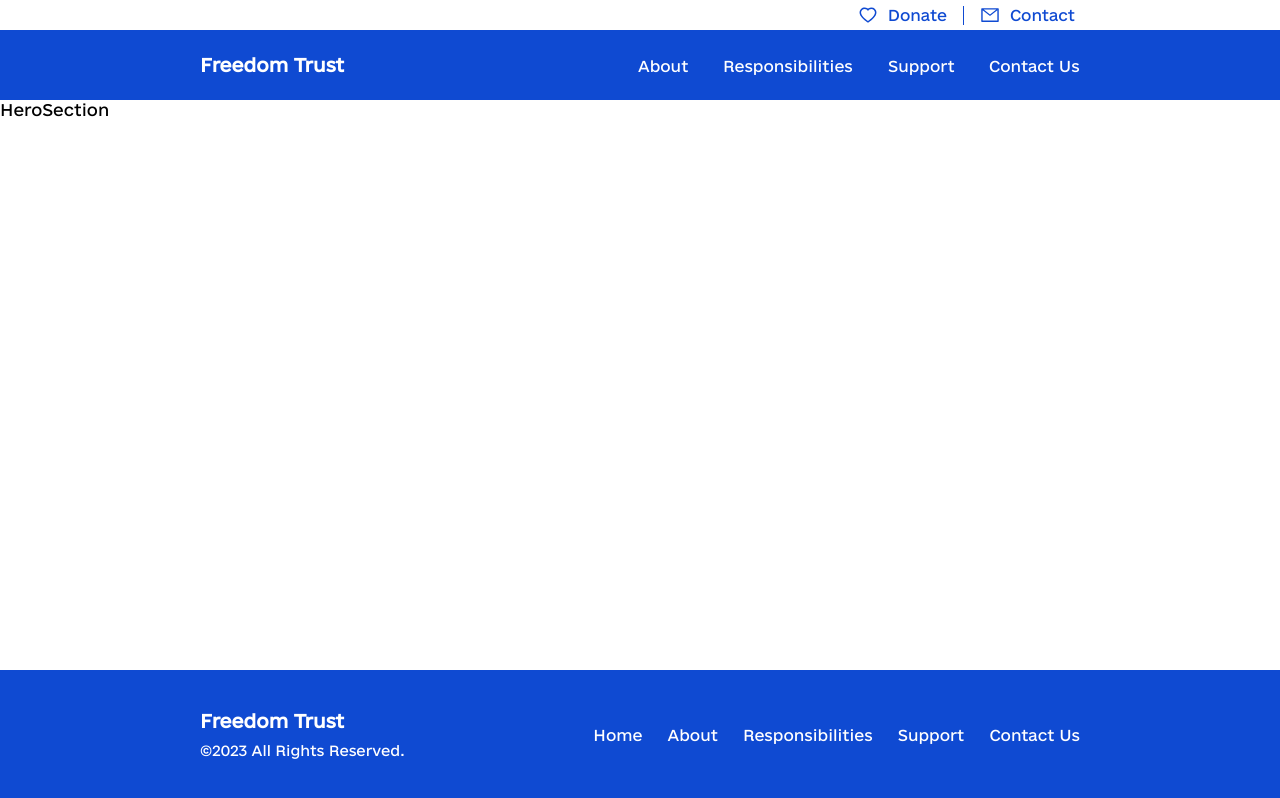
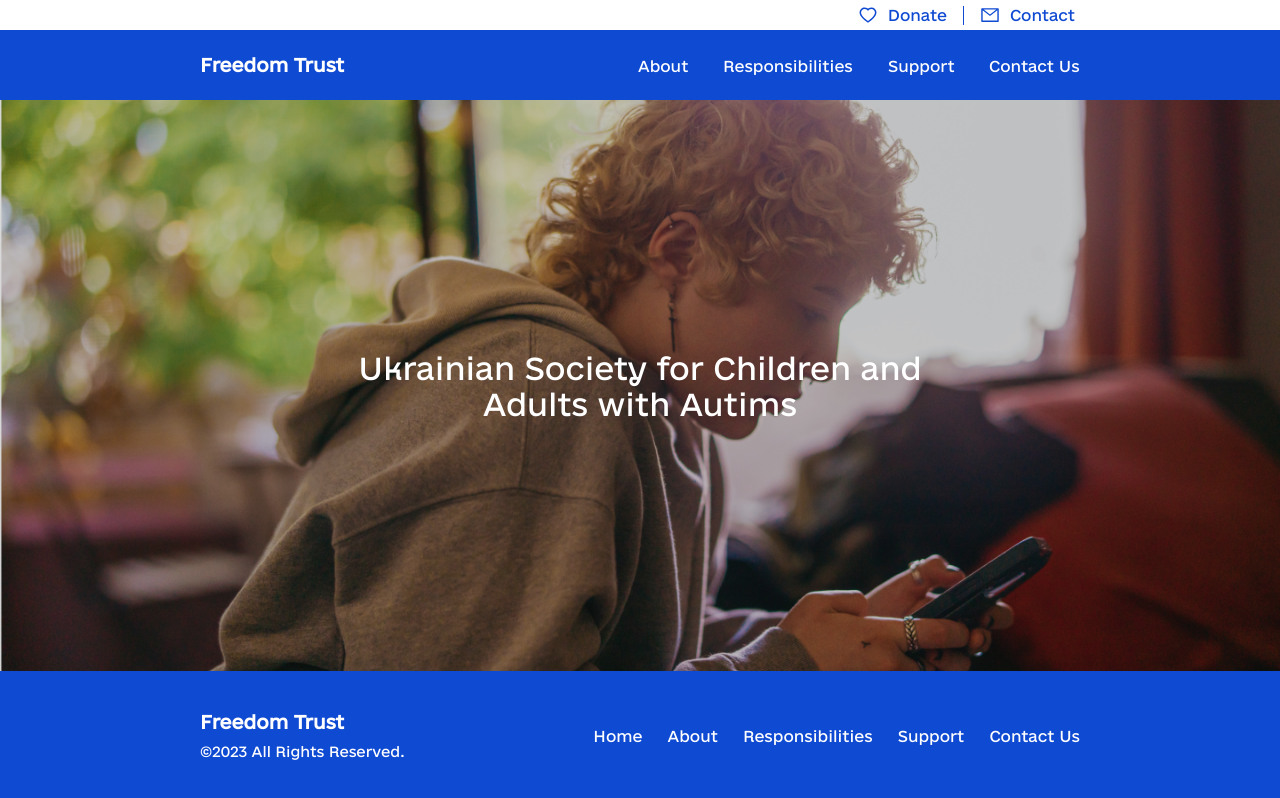
Before and after one commit to yanzhabko/freedom-trust, a Next.js app: page / in a window 1280 px wide. Built offline with nearby package versions, Linux system fonts and the light colour scheme.

Commit message:
add hero section

```diff
--- a/app/page.tsx
+++ b/app/page.tsx
@@ -1,10 +1,11 @@
 import React from "react"
 import HeroSection from "@/sections/home_page/HeroSection"
+import BackgroundImages from "@/images/home_page/background.png"
 
 export default function Home() {
   return (
-    <div>
-      <HeroSection />
-    </div>
+    <>
+      <HeroSection image={BackgroundImages} title="Ukrainian Society for Children and Adults with Autims"/>
+    </>
   )
 }
--- a/sections/home_page/HeroSection.module.scss
+++ b/sections/home_page/HeroSection.module.scss
@@ -2,3 +2,40 @@
 @import "@/style/container";
 @import "@/style/fonts";
 @import "@/style/colors";
+
+.hero {
+  width: 100%;
+  height: 600px;
+
+  &__background {
+    width: 100%;
+    height: 100%;
+    background-size: cover;
+    background-repeat: no-repeat;
+    background-position: center;
+  }
+
+  &__container {
+    width: 100%;
+    height: 100%;
+    display: flex;
+    align-items: center;
+  }
+
+  &__title {
+    color: $default-white;
+    font-size: 22px;
+    text-align: center;
+
+    @include for-size(tablet) {
+      font-size: 30px;
+			width: 572px;
+    }
+		@include for-size(laptop) {
+      width: 672px;
+    }
+		@include for-size(desktop) {
+      font-size: 35px;
+    }
+  }
+}
--- a/sections/home_page/HeroSection.tsx
+++ b/sections/home_page/HeroSection.tsx
@@ -1,9 +1,28 @@
-import React from 'react'
+import React from "react";
+import styles from "./HeroSection.module.scss";
+import { StaticImageData } from "next/image";
 
-const HeroSection = () => {
-	return (
-		<section>HeroSection</section>
-	)
+interface HeroProps {
+  image: StaticImageData;
+  title: string;
 }
 
-export default HeroSection
+const HeroSection: React.FC<HeroProps> = ({ image, title }) => {
+  const styleForBackground = {
+    backgroundImage: `url(${image.src})`,
+  };
+
+  return (
+    <section className={styles.hero}>
+      <div style={styleForBackground} className={styles.hero__background}>
+        <div className={styles.hero__container}>
+          <div className={styles.container}>
+            <div className={styles.hero__title}>{title}</div>
+          </div>
+        </div>
+      </div>
+    </section>
+  );
+};
+
+export default HeroSection;
```
Also changed, not shown: images/home_page/background.png (added).
